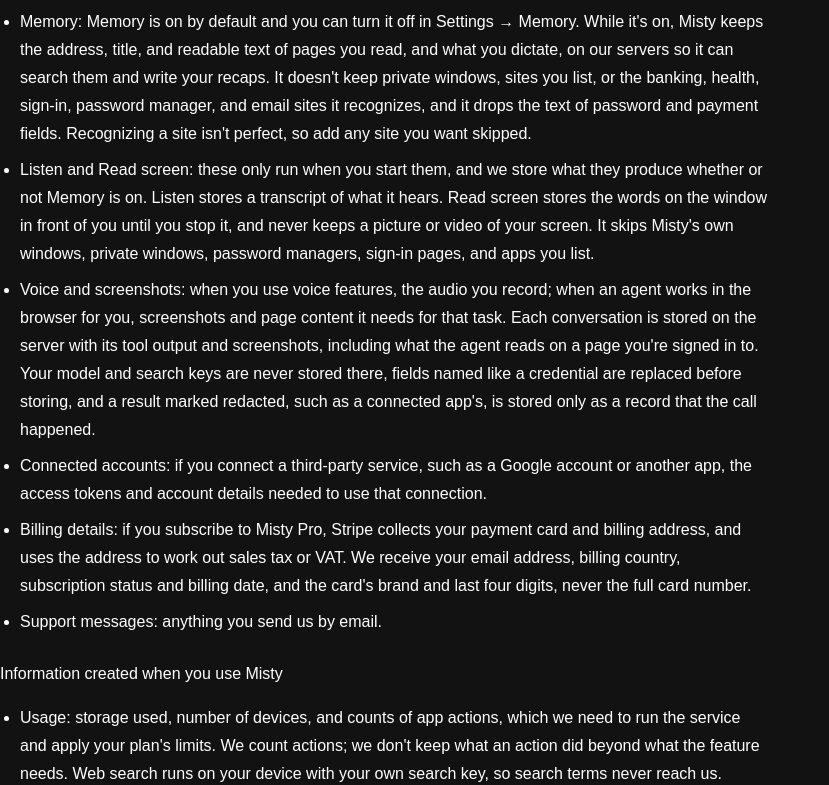
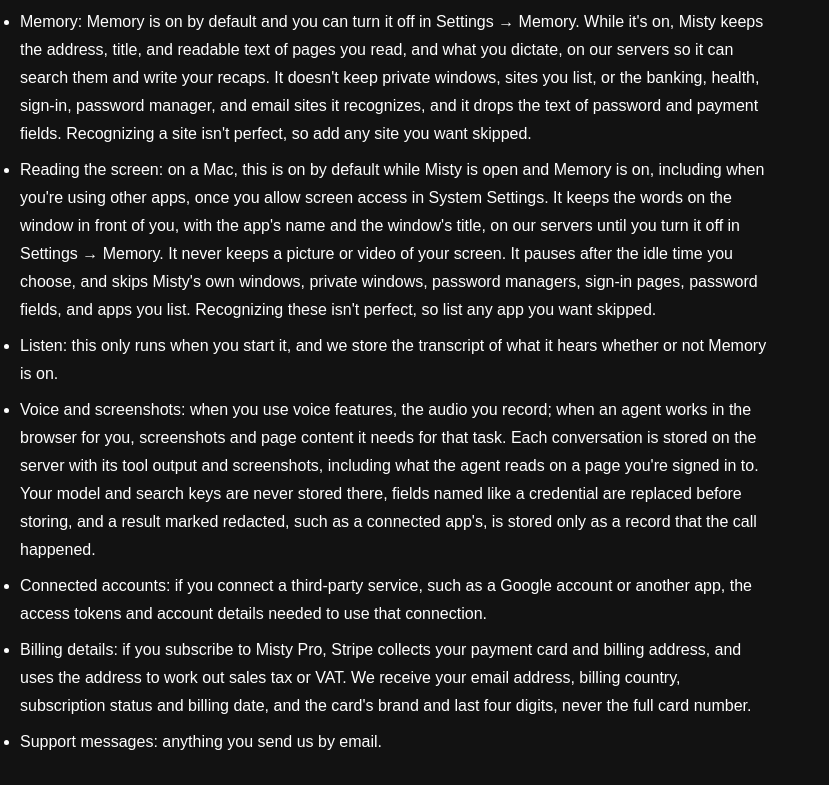
Before and after one commit to misty-org/misty-website, a React (Vite) app: page /privacy in a window 1280 px wide. Shown: the part 2000-2785 px from the top of the page, without its empty margins (0-829 px from the left). Built offline with nearby package versions, Linux system fonts and the light colour scheme; no server answers.

Commit message:
docs(website): say reading the screen is on by default
Misty now reads the window in front until it is turned off in Settings > Memory,
so the privacy policy says so, and how to turn it off. Listen still only runs
when someone starts it.

```diff
--- a/src/pages/Legal/Privacy.tsx
+++ b/src/pages/Legal/Privacy.tsx
@@ -70,13 +70,22 @@ const sections: LegalSectionDef[] = [
               isn't perfect, so add any site you want skipped.
             </>,
             <>
-              <strong className="font-medium text-foreground">Listen and Read screen:</strong>{" "}
-              these only run when you start them, and we store what they produce
-              whether or not Memory is on. Listen stores a transcript of what it
-              hears. Read screen stores the words on the window in front of you
-              until you stop it, and never keeps a picture or video of your
-              screen. It skips Misty's own windows, private windows, password
-              managers, sign-in pages, and apps you list.
+              <strong className="font-medium text-foreground">Reading the screen:</strong>{" "}
+              on a Mac, this is on by default while Misty is open and Memory is
+              on, including when you're using other apps, once you allow screen
+              access in System Settings. It keeps the words on the window in
+              front of you, with the app's name and the window's title, on our
+              servers until you turn it off in Settings → Memory. It never keeps
+              a picture or video of your screen. It pauses after the idle time
+              you choose, and skips Misty's own windows, private windows,
+              password managers, sign-in pages, password fields, and apps you
+              list. Recognizing these isn't perfect, so list any app you want
+              skipped.
+            </>,
+            <>
+              <strong className="font-medium text-foreground">Listen:</strong>{" "}
+              this only runs when you start it, and we store the transcript of
+              what it hears whether or not Memory is on.
             </>,
             <>
               <strong className="font-medium text-foreground">Voice and screenshots:</strong>{" "}
@@ -361,7 +370,7 @@ const sections: LegalSectionDef[] = [
           items={[
             "Account details and content: while your account is open.",
             "Agent conversations: until you delete them or they pass the period you set in Settings → Agents → Conversation retention, which also removes older turns, tool output, and screenshots from conversations still in use.",
-            "Memory: until you forget it or delete your account. Words read from your screen are removed after the time you choose in Settings → Memory, 30 days unless you change it, the next time you read a screen.",
+            "Memory: until you forget it or delete your account. Words read from your screen are removed after the time you choose in Settings → Memory, 30 days unless you change it, the next time Misty starts reading.",
             "After you delete your account: you can restore it for 30 days. After that, we delete your personal information or permanently anonymize it so it can't be linked to you.",
             "After a Misty Pro subscription ends, whether cancelled or unpaid: the account is read-only for 30 days so you can export your data from the Misty app. We email you a warning before the deletion date, then delete the account the same way.",
             "Backups: deleted data can remain in encrypted backups for up to 30 more days until they're overwritten.",
@@ -385,7 +394,7 @@ const sections: LegalSectionDef[] = [
           items={[
             `Get a copy: email ${supportEmail} from your account email and we'll send you a copy of your account data. Synced browser data isn't included because we can't decrypt it.`,
             "Correct: update your name, email, and profile picture in Account Settings.",
-            "Memory: turn it off, pause it, skip sites, forget recent or everything, or export it in Settings → Memory. Turning it off stops keeping pages and dictation, and doesn't remove what's already kept. Listen and Read screen still store what they produce when you start them.",
+            "Memory: turn it off, pause it, skip sites, forget recent or everything, or export it in Settings → Memory. Turning it off stops keeping pages and dictation and stops reading the screen, and doesn't remove what's already kept. You can turn off reading the screen by itself in the same place. Listen still stores what it produces when you start it.",
             "Delete: delete your account in Account Settings → Profile. You will first need to hand off or delete Spaces you own that have other members.",
             "Opt out: turn off product update emails in Account Settings, or use the unsubscribe link in any email.",
           ]}
--- a/src/pages/Legal/legalInfo.ts
+++ b/src/pages/Legal/legalInfo.ts
@@ -13,7 +13,7 @@ export const legalInfo = {
   /** The one address for help, privacy requests and copyright notices. */
   supportEmail: SUPPORT_EMAIL,
   siteUrl: "https://mistysys.com",
-  lastUpdated: "November 4, 2026",
+  lastUpdated: "November 5, 2026",
   minimumAge: 13,
   minimumAgeEeaUk: 16,
 } as const;
```
